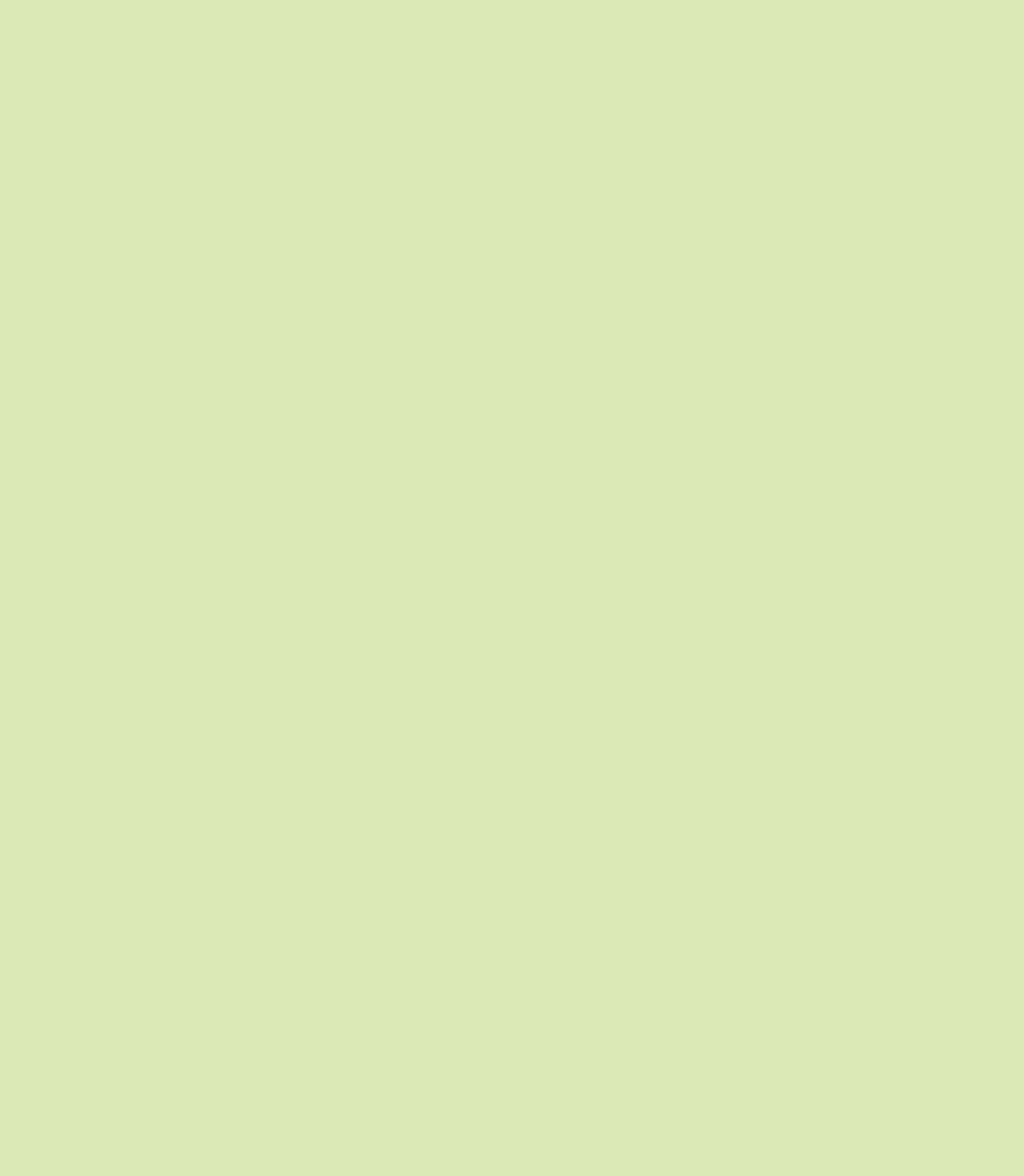
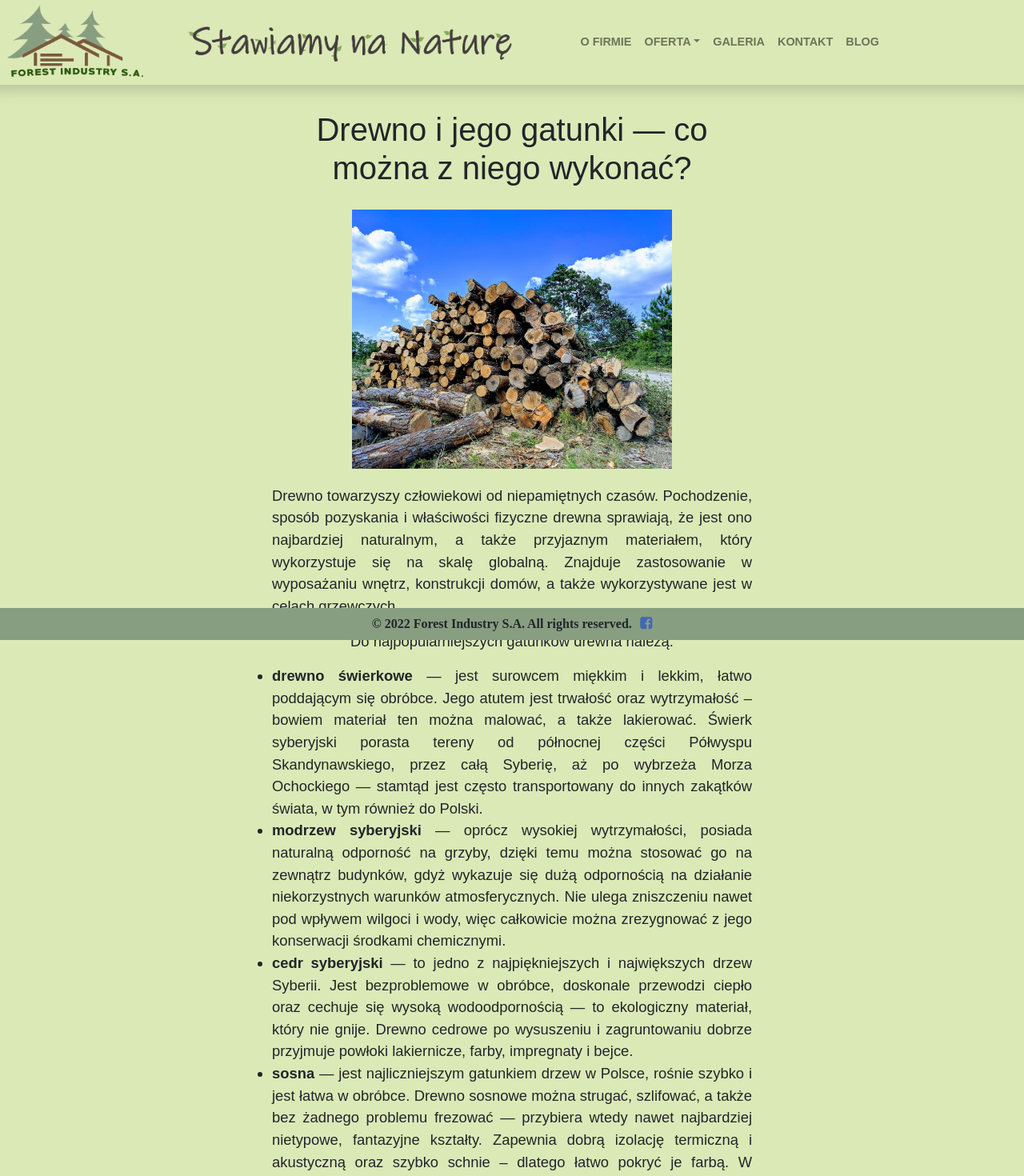
Before and after one commit to spazzola/Forest-Industry-Web-Page-SSR, a Nuxt app: page /blogs/DrewnoIJegoGatunki in a window 1280 px wide. Before the commit this address had no page. Shown: the top 1470 px of the page at 80% size. Before the commit the page ends 800 px from the top, so only its background shows below. Built offline with nearby package versions, Linux system fonts and the light colour scheme.

Commit message:
Add files via upload

```diff
--- /dev/null
+++ b/pages/blogs/DrewnoIJegoGatunki.vue
@@ -0,0 +1,75 @@
+<template>
+  <div>
+    <nav-menu></nav-menu>
+    <div class="content">
+
+  <h1>Drewno i jego gatunki — co można z niego wykonać?</h1>
+<img class="post_image" src="../../static/drewnogatunki.jpg" alt="kłody drewna sosnowego">
+  <p style="text-align: justify">Drewno towarzyszy człowiekowi od niepamiętnych czasów. Pochodzenie, sposób pozyskania i właściwości fizyczne drewna sprawiają, że jest ono najbardziej naturalnym, a także przyjaznym materiałem, który wykorzystuje się na skalę globalną. Znajduje zastosowanie w wyposażaniu wnętrz, konstrukcji domów, a także wykorzystywane jest w celach grzewczych.</p>
+  <p style="text-algin: justify;">Do najpopularniejszych gatunków drewna należą:</p>
+  <ul style="text-align: justify;">
+  <li><strong>drewno świerkowe</strong> — jest surowcem miękkim i lekkim, łatwo poddającym się obróbce. Jego atutem jest trwałość oraz wytrzymałość – bowiem materiał ten można malować, a także lakierować. Świerk syberyjski porasta tereny od północnej części Półwyspu Skandynawskiego, przez całą Syberię, aż po wybrzeża Morza Ochockiego — stamtąd jest często transportowany do innych zakątków świata, w tym również do Polski.</li>
+  <li><strong>modrzew syberyjski</strong> — oprócz wysokiej wytrzymałości, posiada naturalną odporność na grzyby, dzięki temu można stosować go na zewnątrz budynków, gdyż wykazuje się dużą odpornością na działanie niekorzystnych warunków atmosferycznych. Nie ulega zniszczeniu nawet pod wpływem wilgoci i wody, więc całkowicie można zrezygnować z jego konserwacji środkami chemicznymi.</li>
+  <li><strong>cedr syberyjski</strong> — to jedno z najpiękniejszych i największych drzew Syberii. Jest bezproblemowe w obróbce, doskonale przewodzi ciepło oraz cechuje się wysoką wodoodpornością — to ekologiczny materiał, który nie gnije. Drewno cedrowe po wysuszeniu i zagruntowaniu dobrze przyjmuje powłoki lakiernicze, farby, impregnaty i bejce.</li>
+  <li><strong>sosna</strong> — jest najliczniejszym gatunkiem drzew w Polsce, rośnie szybko i jest łatwa w obróbce. Drewno sosnowe można strugać, szlifować, a także bez żadnego problemu frezować — przybiera wtedy nawet najbardziej nietypowe, fantazyjne kształty. Zapewnia dobrą izolację termiczną i akustyczną oraz szybko schnie – dlatego łatwo pokryć je farbą. W aspekcie konstrukcyjnym sosna jest podobna do cedru syberyjskiego. Drewno sosnowe wykazuje właściwości elektrostatyczne — nie przyciąga kurzu, a również zapobiega jego kłębieniu się w powietrzu, jest szczególnie polecane osobom ze skłonnością do alergii.</li>
+  </ul>
+
+
+  <h2>Co można wykonać z tych gatunków drewna?</h2>
+  <p style="text-align: justify;">Drewno świerków syberyjskich jest jednym z bardziej znanych, które dostępne są na rynku stolarskim. Warto wiedzieć, że właśnie ten rodzaj przeznacza się na drewno okleinowe jako deski okładzinowe, a także deski konstrukcyjne w celach budowlanych. Natomiast drewno z modrzewia syberyjskiego używane jest do elewacji, produkcji tarasów i mebli ogrodowych. To też świetny materiał do budowy sauny. Z kolei domy zbudowane z cedru mogą przetrwać setki lat i mają korzystny wpływ na zdrowie ich właścicieli. Do wyrobu drewna stosuje się nowoczesne linie produkcyjne, pozwalające na to, aby belka miała idealną powierzchnię. Materiał, jakim jest drewno pozyskiwane z drzewa sosnowego jest tanie i ekologiczne, dlatego cieszy się bardzo dużą popularnością. Wykorzystuje się je do tworzenia drzwi, mebli, a także podłogi.</p>
+  <p style="text-align: justify">Jak widać, drewno to bardzo popularny surowiec stosowany do produkcji wielu przedmiotów codziennego użytku. Wykonuje się z niego zarówno duże konstrukcje, jak i drobne przedmioty. Jest eleganckim, trwałym, naturalnym oraz łatwo dostępnym materiałem o licznych zastosowaniach. Przed zakupem odpowiedniego gatunku warto poznać jego właściwości.</p>
+
+
+
+</div>
+    <the-footer></the-footer>
+  </div>
+</template>
+
+<script>
+import NavMenu from "../../components/nav/NavMenu.vue";
+import TheFooter from "../../components/TheFooter.vue";
+
+export default {head() {
+    return {
+      title: "Drewno i jego gatunki — co można z niego wykonać? | Forest Industry S.A.",
+    };
+  },
+  components: {
+    NavMenu,
+    TheFooter,
+  },
+};
+</script>
+
+<style scoped>
+.content {
+  text-align: center;
+  max-width: 50%;
+  margin: auto;
+  margin-top: 2rem;
+  line-height: 1.5;
+  margin-bottom: 5rem;
+  padding: 0 20px;
+  font-size: 1.15rem;
+  display: flex;
+  flex-direction: column;
+  align-items: center;
+  justify-content: center;
+}
+
+.post_image {
+  margin: 20px;
+  width: 400px;
+}
+
+@media(max-width: 600px) {
+  .post_image{
+    max-width: 300px;
+  }
+
+  .content {
+    max-width: 90%;
+  }
+}
+</style>
```
